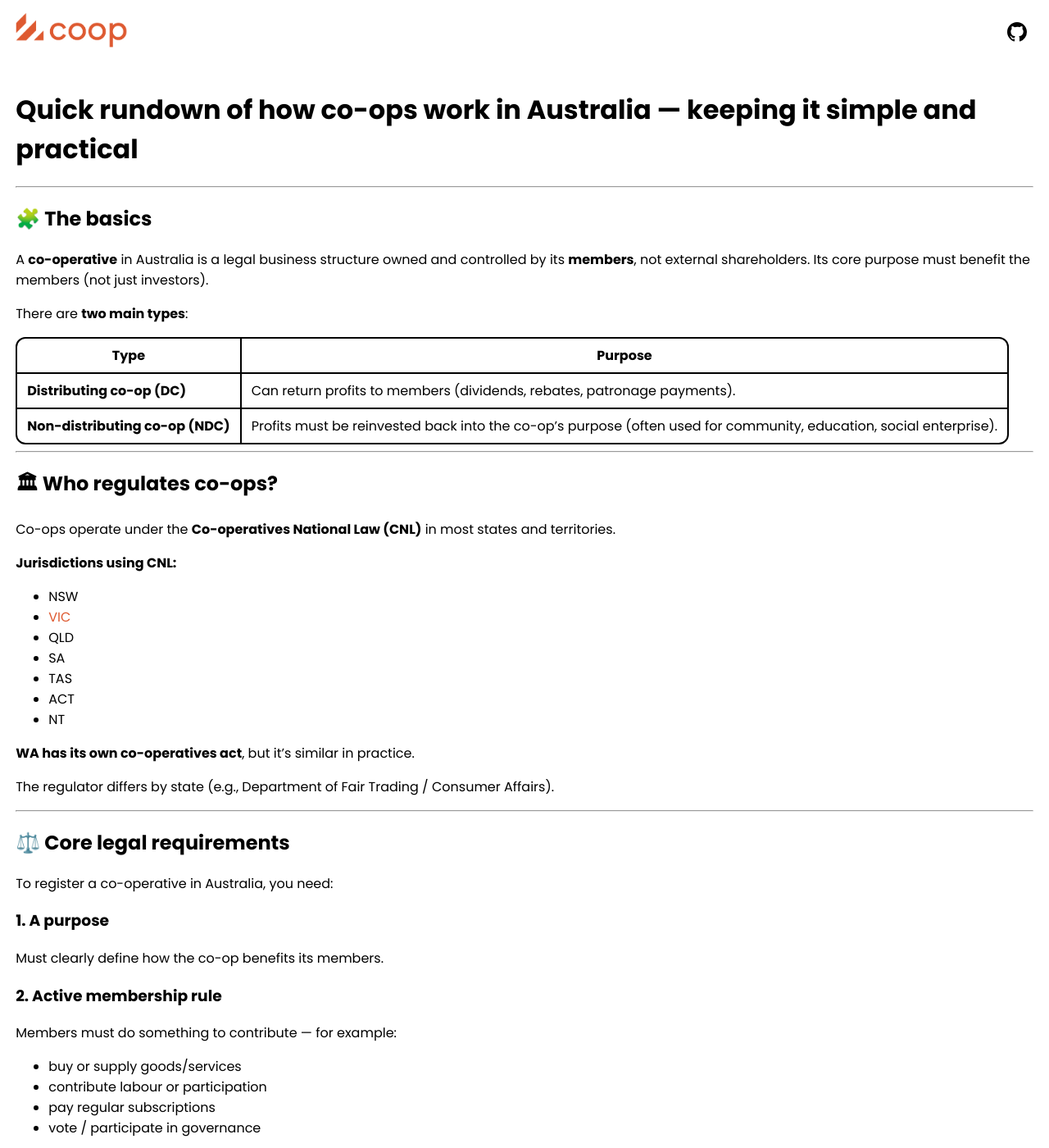
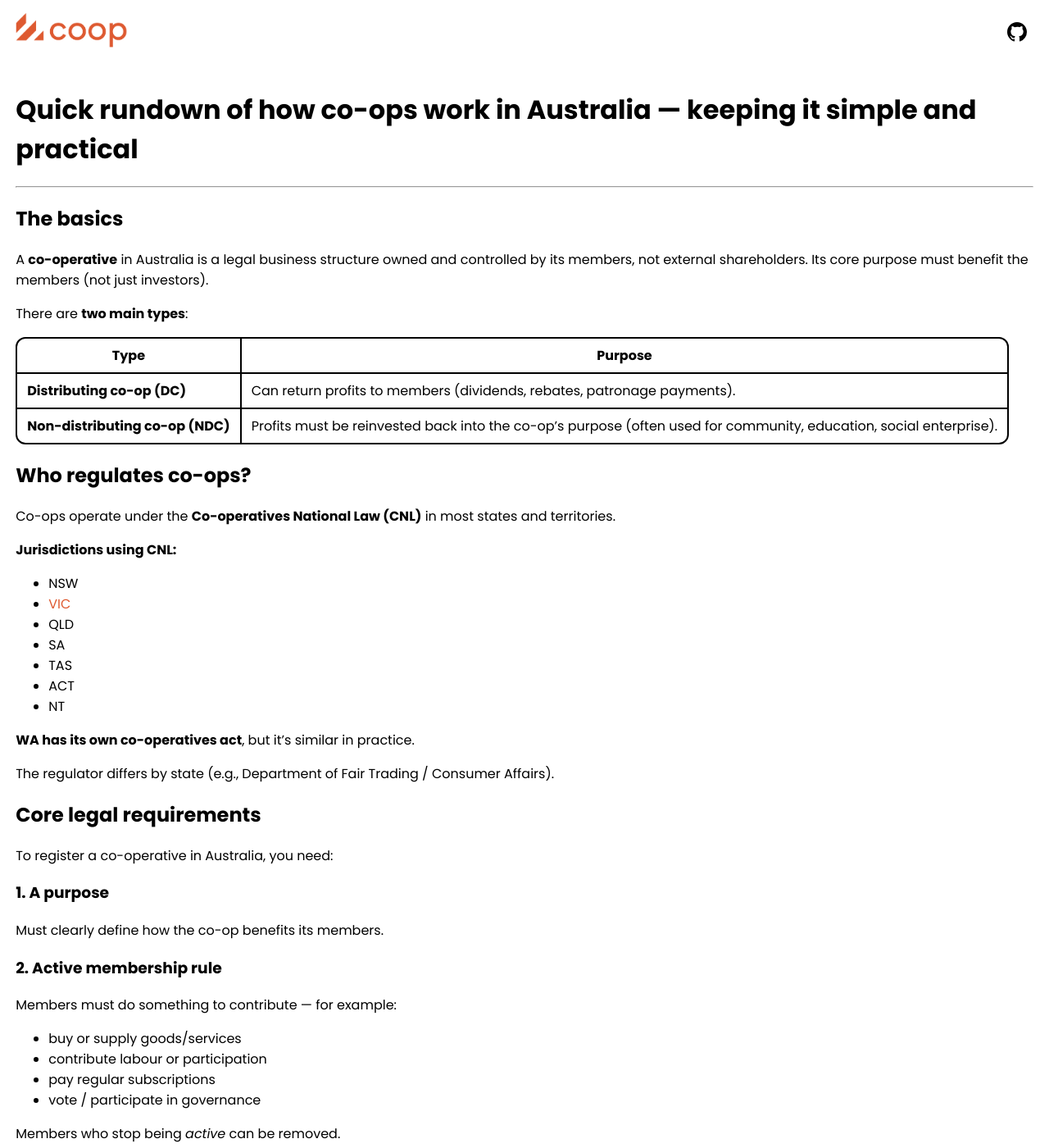
Before and after one commit to selfdriven-foundation/selfdriven-coop, a Jekyll site: the page built from docs/pages/resources-cooperatives-registration-state-gov-australia.md, in a window 1280 px wide and 1400 px high. Shown: the whole window at 82% size. Built offline with Jekyll 4.4.1, drawn with Linux system fonts in a browser that asks for light colours; some of the changed text lies outside the part shown.

```diff
--- a/docs/pages/resources-cooperatives-registration-state-gov-australia.md
+++ b/docs/pages/resources-cooperatives-registration-state-gov-australia.md
@@ -8,8 +8,8 @@ permalink: /resources/registration/state-gov/australia
 
 ---
 
-## 🧩 The basics
-A **co-operative** in Australia is a legal business structure owned and controlled by its **members**, not external shareholders. Its core purpose must benefit the members (not just investors).
+## The basics
+A **co-operative** in Australia is a legal business structure owned and controlled by its members, not external shareholders. Its core purpose must benefit the members (not just investors).
 
 There are **two main types**:
 
@@ -18,9 +18,7 @@ There are **two main types**:
 | **Distributing co-op (DC)** | Can return profits to members (dividends, rebates, patronage payments). |
 | **Non-distributing co-op (NDC)** | Profits must be reinvested back into the co-op’s purpose (often used for community, education, social enterprise). |
 
----
-
-## 🏛 Who regulates co-ops?
+## Who regulates co-ops?
 Co-ops operate under the **Co-operatives National Law (CNL)** in most states and territories.
 
 **Jurisdictions using CNL:**
@@ -36,9 +34,7 @@ Co-ops operate under the **Co-operatives National Law (CNL)** in most states and
 
 The regulator differs by state (e.g., Department of Fair Trading / Consumer Affairs).
 
----
-
-## ⚖️ Core legal requirements
+## Core legal requirements
 To register a co-operative in Australia, you need:
 
 ### 1. A purpose
@@ -73,9 +69,7 @@ Must follow the CNL template or equivalent. Rules cover:
 ### 6. Naming
 Must include **“Co-operative” or “Co-op”** in the legal name.
 
----
-
-## 📊 Financial + reporting
+## Financial + reporting
 Reporting obligations depend on the size and type of the co-op:
 
 | Scale | Reporting expectation |
@@ -84,26 +78,20 @@ Reporting obligations depend on the size and type of the co-op:
 | **Large or distributing** | Full annual financial reporting and typically an audit |
 | **Co-ops raising capital from public** | Greater disclosure rules, similar to companies |
 
----
-
-## 🌱 Advantages of co-ops
+## Advantages of co-ops
 - Member-controlled (1 member = 1 vote)
 - Profit can stay in the community
 - Strong model for **shared ownership / mutualisation**
 - Better cultural fit for **purpose-driven organisations** than Pty Ltd
 - Can pay member dividends (if distributing)
 
----
-
-## ⚠️ Limitations / gotchas
+## Limitations / gotchas
 - Decision-making can be slower than a traditional startup
 - Governance must be transparent and well-documented
 - Profit return restricted for non-distributing co-ops
 - Not designed for venture capital investment
 
----
-
-## 🔥 Best use cases
+## Best use cases
 Co-ops are common in:
 - Agriculture
 - Housing
@@ -116,9 +104,7 @@ Co-ops are common in:
 
 They’re increasingly used for **platform and DAO-style shared ownership** because the framework aligns with democratic governance.
 
----
-
-## 🧭 Forming one (practical sequence)
+## Forming one (practical sequence)
 1. Decide **distributing** or **non-distributing**
 2. Draft **rules** + **disclosure statement** (for DC only)
 3. Recruit **at least 5** founding members
@@ -126,9 +112,7 @@ They’re increasingly used for **platform and DAO-style shared ownership** beca
 5. File **application + fees** with your state regulator
 6. After registration — open bank account, onboard members, elect board
 
----
-
-## 🔗 Links to state regulators
+## Links to state regulators
 - **NSW — Fair Trading**
 - **VIC — Consumer Affairs**
 - **QLD — Office of Fair Trading**
```
